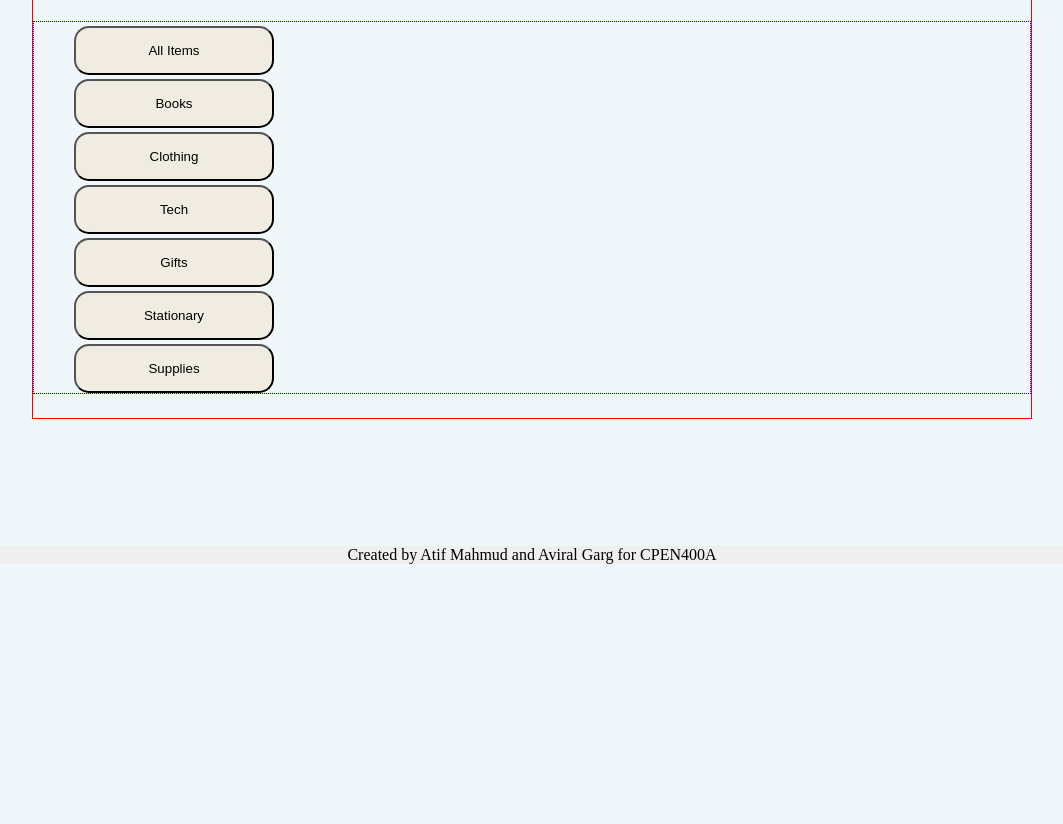
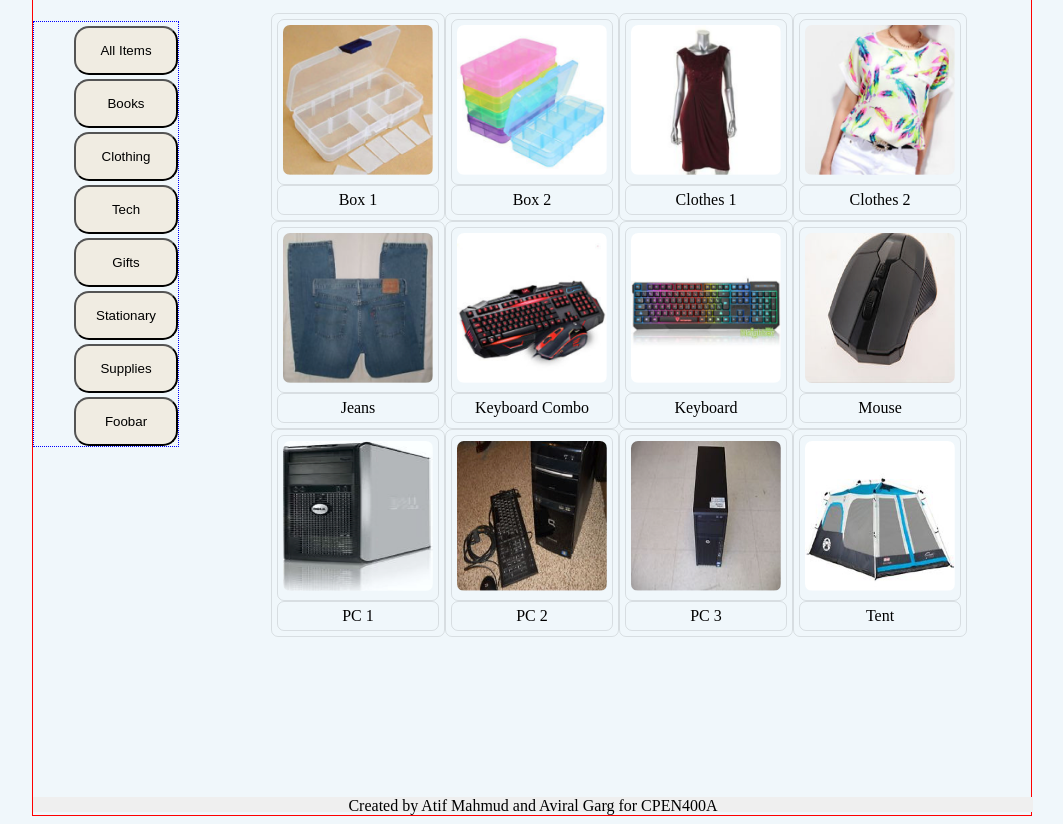
Before and after one commit to AviralGarg1993/full-stack-webstore, a plain HTML site: page index.html in a window 1280 px wide. Shown: the part 236-1060 px from the top of the page, without its empty margins (108-1171 px from the left). Before the commit the page ends 800 px from the top, so only its background shows below. Drawn offline with Linux system fonts and the light colour scheme.

Commit message:
Completed; need to document for learning

```diff
--- a/index.html
+++ b/index.html
@@ -22,19 +22,202 @@
 		</div>
 
 
+
+
+		<!-- inspired by Kumseok Jung's solution -->
+		<!-- within each list element, we shall have a div -->
+
 		<div id="productList">
-			<!-- Fill with JavaScript -->
+			<ul>
+
+				<li class="product">
+					<div>
+						<div>
+							<img src="images/products/Box1_$10.png"/>
+							<span>$10.00</span>  <!-- Now we can use CSS selector to set visibility -->
+						</div>
+						<div>
+							Box 1
+						</div>
+					</div>
+				</li>
+
+
+
+				<li class="product">
+					<div>
+						<div>
+							<img src="images/products/Box2_$5.png"/>
+							<span>$5.00</span>  <!-- Now we can use CSS selector to set visibility -->
+						</div>
+						<div>
+							Box 2
+						</div>
+					</div>
+				</li>
+
+
+
+
+				<li class="product">
+					<div>
+						<div>
+							<img src="images/products/Clothes1_$20.png"/>
+							<span>$20.00</span>  <!-- Now we can use CSS selector to set visibility -->
+						</div>
+						<div>
+							Clothes 1
+						</div>
+					</div>
+				</li>
+
+
+
+
+
+				<li class="product">
+					<div>
+						<div>
+							<img src="images/products/Clothes2_$30.png"/>
+							<span>$30.00</span>  <!-- Now we can use CSS selector to set visibility -->
+						</div>
+						<div>
+							Clothes 2
+						</div>
+					</div>
+				</li>
+
+
+
+
+				<li class="product">
+					<div>
+						<div>
+							<img src="images/products/Jeans_$50.png"/>
+							<span>$15.00</span>  <!-- Now we can use CSS selector to set visibility -->
+						</div>
+						<div>
+							Jeans
+						</div>
+					</div>
+				</li>
+
+
+
+				<li class="product">
+					<div>
+						<div>
+							<img src="images/products/KeyboardCombo_$40.png"/>
+							<span>$40.00</span>  <!-- Now we can use CSS selector to set visibility -->
+						</div>
+						<div>
+							Keyboard Combo
+						</div>
+					</div>
+				</li>
+
+
+
+				<li class="product">
+					<div>
+						<div>
+							<img src="images/products/Keyboard_$20.png"/>
+							<span>$20.00</span>  <!-- Now we can use CSS selector to set visibility -->
+						</div>
+						<div>
+							Keyboard
+						</div>
+					</div>
+				</li>
+
+
+
+
+
+				<li class="product">
+					<div>
+						<div>
+							<img src="images/products/Mice_$20.png"/>
+							<span>$20.00</span>  <!-- Now we can use CSS selector to set visibility -->
+						</div>
+						<div>
+							Mouse
+						</div>
+					</div>
+				</li>
+
+
+
+
+
+				<li class="product">
+					<div>
+						<div>
+							<img src="images/products/PC1_$350.png"/>
+							<span>$350.00</span>  <!-- Now we can use CSS selector to set visibility -->
+						</div>
+						<div>
+							PC 1
+						</div>
+					</div>
+				</li>
+
+
+				<li class="product">
+					<div>
+						<div>
+							<img src="images/products/PC2_$400.png"/>
+							<span>$400.00</span>  <!-- Now we can use CSS selector to set visibility -->
+						</div>
+						<div>
+							PC 2
+						</div>
+					</div>
+				</li>
+
+				<li class="product">
+					<div>
+						<div>
+							<img src="images/products/PC3_$300.png"/>
+							<span>$300.00</span>  <!-- Now we can use CSS selector to set visibility -->
+						</div>
+						<div>
+							PC 3
+						</div>
+					</div>
+				</li>
+
+				<li class="product">
+					<div>
+						<div>
+							<img src="images/products/Tent_$100.png"/>
+							<span>$100.00</span>  <!-- Now we can use CSS selector to set visibility -->
+						</div>
+						<div>
+							Tent
+						</div>
+					</div>
+				</li>
+
+
+
+
+
+
+
+			</ul>
 		</div>
 
 
 
 
-		<footer id="footer">
-				<text> Created by Atif Mahmud and Aviral Garg for CPEN400A </text>
-		</footer>
 
 
 	</body>
 
+	<div id="footer">
+				<text> Created by Atif Mahmud and Aviral Garg for CPEN400A </text>
+	</div>
+
 <script src="script.js"> </script>
 </html>
--- a/script.js
+++ b/script.js
@@ -8,7 +8,7 @@
  */
 
  // Array holding the menu items
- var navArray = ["All Items", "Books", "Clothing", "Tech", "Gifts", "Stationary", "Supplies"];
+ var navArray = ["All Items", "Books", "Clothing", "Tech", "Gifts", "Stationary", "Supplies", "Foobar"];
 
  // Function to create the list from the array
  function makeUL(){
@@ -25,10 +25,11 @@
  	document.getElementById("navigationMenu").appendChild(list);
  }
 
- var products = [];
+ var products = [" "];
 
 
  //Can I use a table if it is scaleable from this point of view? Like easily manageable?
- function makeTable(){
+ //function makeTable(){
 
- }
+
+//}
--- a/style.css
+++ b/style.css
@@ -45,14 +45,11 @@ header{
 	margin-left: auto;
 }
 
-#footer{
-  position: absolute;
-  right: 0;
-  bottom: 0;
-  left: 0;
-  background-color: #efefef;
-  text-align: center;
 
+#navigationMenu{
+	display: inline-block;
+	float: left;
+	overflow: hidden;
 }
 
 #navigationMenu ul{
@@ -80,3 +77,71 @@ header{
 	color: #000000;
 	background-color: #ffffff;
 }
+
+#productList{
+	display: block;
+	float: right;
+	list-style-type: none;
+	width: 800px;
+	height: 800px;
+	overflow: hidden;   /* so we dont see overflow */
+}
+
+.product div{
+	border: 1px solid rgba(0,0,0,0.1);
+	border-radius: 7px;
+	padding: 5px;
+	cursor: pointer;
+}
+
+#productList ul{
+	float: left;
+	overflow: hidden;
+	list-style: none;
+}
+#productList li{
+	float: left;
+	overflow: hidden;
+	list-style: none;
+}
+
+.product>div>div{
+	text-align: center;
+	position: relative;
+}
+
+.product>div>div>span{
+	top: 120px;
+	width: 100%;
+	align-self: center;
+	visibility: hidden;
+	position: absolute;
+	display: block;
+	z-index: +1;
+	background: #BFCAD8;
+}
+
+.product:hover div{
+	background: #E6E8EC;
+}
+
+.product:hover div>div>span{
+	visibility: visible;
+}
+
+#productList li img{
+	width: 150px;
+	height: 150px;
+	border-radius: 7px;
+}
+
+#footer{
+  display: inline-block;  /* This line did the trick */
+  width: 1000px;
+  height: 15px;
+  margin-right: auto;
+  margin-left: auto;
+  background-color: #efefef;
+  text-align: center;
+
+}
```
Also changed, not shown: images/products/Box1_$10.png (added), images/products/Box2_$5.png (added), images/products/Clothes1_$20.png (added), images/products/Clothes2_$30.png (added), images/products/Jeans_$50.png (added), images/products/KeyboardCombo_$40.png (added), images/products/Keyboard_$20.png (added), images/products/Mice_$20.png (added), images/products/PC1_$350.png (added), images/products/PC2_$400.png (added), images/products/PC3_$300.png (added), images/products/Tent_$100.png (added).
